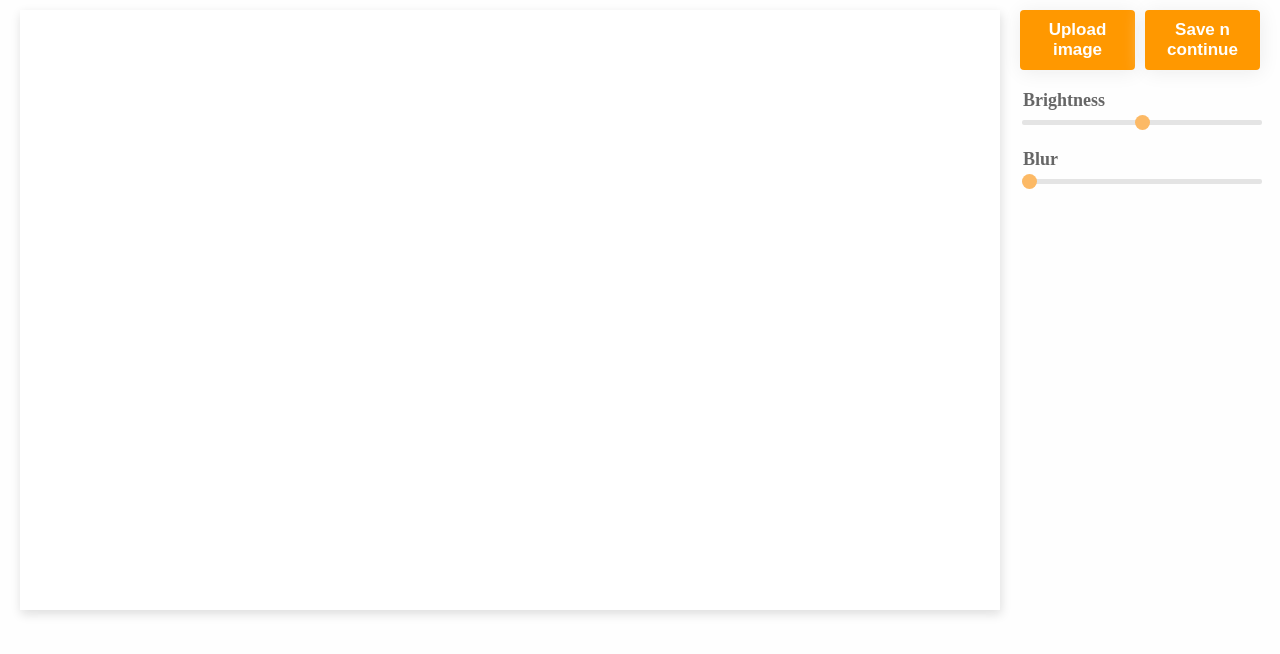
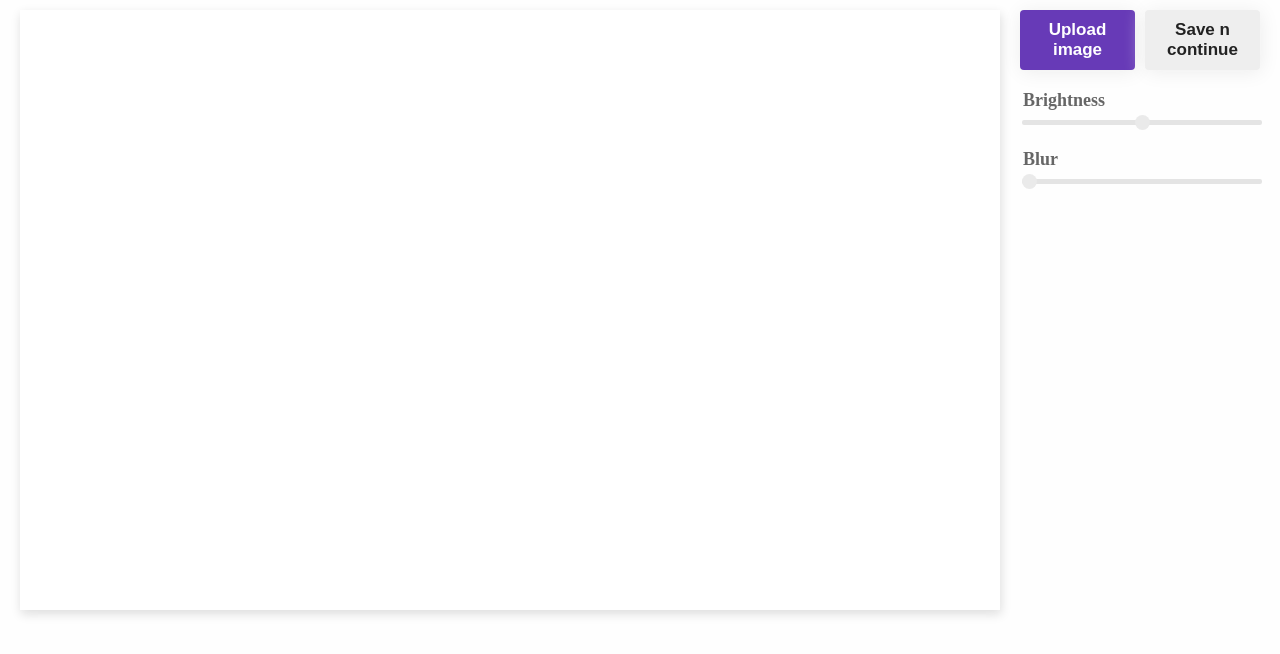
Before and after one commit to sachinprabhuk/Photoshop-Lite, a plain HTML site: page index.html in a window 1280 px wide. Drawn offline with Linux system fonts and the light colour scheme.

Commit message:
color theme update and disabled feature added

```diff
--- a/index.html
+++ b/index.html
@@ -17,17 +17,17 @@
       <input type="file" id="upload" accept="image/*">
       <div id="main">
         <label class="_btn" for="upload">Upload image</label>
-        <button id="save" class="_btn">Save n continue</button>
+        <button disabled id="save" class="_btn" disabled>Save n continue</button>
       </div>
       <div class="feature">
         <h3 class="name">Brightness</h3>
-        <input type="range" class="slider" id="bright"
-        min="-50" max="50" value="0">
+        <input type="range" class="slider disabled" id="bright"
+        min="-50" max="50" value="0" disabled>
       </div>
       <div class="feature">
         <h3 class="name">Blur</h3>
-        <input type="range" class="slider" id="_blur"
-        min="3" max="13" value="3" step="2">
+        <input type="range" class="slider disabled" id="_blur"
+        min="3" max="13" value="3" step="2" disabled>
       </div>
     </div>
   </div>
--- a/scripts/listeners.js
+++ b/scripts/listeners.js
@@ -22,6 +22,7 @@ uploadButton.addEventListener("change", e => {
   reader.onload = function({ target: { result } }) {
     const img = new Image();
     img.onload = () => {
+      activate();
       reset();
       imageUploaded = true;
       imgPos = {
@@ -59,6 +60,11 @@ blurSlider.addEventListener("mouseup", e => {
   })
 });
 
+////////////////////////////////////////////////////
+
+const saveNProceed = document.querySelector("button#save");
+
+
 /////////////////////////////////
 
 
@@ -66,3 +72,11 @@ function reset() {
   blurSlider.value = blurSlider.min;
   brightSlider.value = 0;
 }
+
+function activate() {
+  blurSlider.disabled = false;
+  blurSlider.classList.remove("disabled");
+  brightSlider.disabled = false;
+  brightSlider.classList.remove("disabled");
+  saveNProceed.disabled = false;
+}
--- a/styles/index.css
+++ b/styles/index.css
@@ -2,7 +2,9 @@ body, html {
   padding: 0px;
   margin: 0px;
   background-color: #fefefe;
-  --theme-color-one: #ff9800;
+  --tc-main: #673AB7;
+  --tc-optional: #512DA8;
+  --tc-accent: #2196F3;
 }
 
 #appWrapper {
@@ -40,7 +42,7 @@ div#canvasDiv {
 
 ._btn {
   padding: 10px 12px;
-  background-color: var(--theme-color-one) ;
+  background-color: var(--tc-main) ;
   color: white;
   font-family: sans-serif;
   font-size: 17px;
@@ -53,6 +55,12 @@ div#canvasDiv {
   text-align: center;
 }
 
+._btn:disabled {
+  background-color: #eee;
+  color: #222;
+  cursor: not-allowed;
+}
+
 #editDiv > input[type=file] {
   display: none;
 }
--- a/styles/slider.css
+++ b/styles/slider.css
@@ -9,7 +9,6 @@
   opacity: 0.6;
   -webkit-transition: .2s;
   transition: opacity .2s;
-  --thumb-color: #fb8c00  ;
 }
 
 .slider::-webkit-slider-thumb {
@@ -18,8 +17,13 @@
   width: 15px;
   height: 15px;
   border-radius: 50%;
-  background: var(--thumb-color);
+  background: var(--tc-optional);
   cursor: pointer;
+}
+
+.slider.disabled::-webkit-slider-thumb {
+  background: #ddd;
+  cursor: not-allowed;
 }
 
 .slider::-moz-range-thumb {
```
